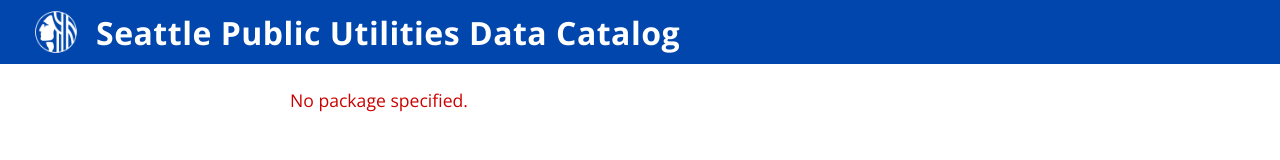
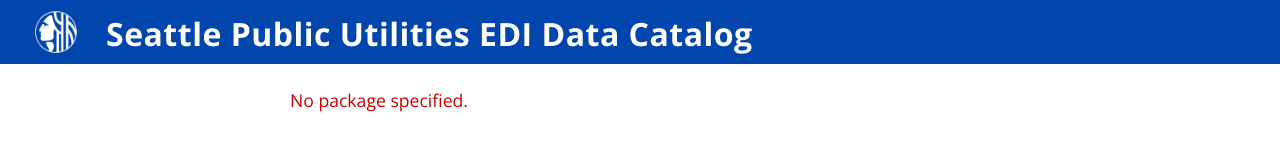
Before and after one commit to EDIorg/ezCatalog, a plain HTML site: page public/related_content.html in a window 1280 px wide. Drawn offline with nearby package versions, Linux system fonts and the light colour scheme.

```diff
--- a/public/related_content.html
+++ b/public/related_content.html
@@ -53,6 +53,7 @@
 }
   </script>
   <script src="https://use.fontawesome.com/releases/v5.3.1/js/all.js" crossorigin="anonymous" defer></script>
+  <script src="pasta.js" defer></script>
   <script defer>
     // --- DEBUG: Check if uCSV is loaded ---
     if (typeof uCSV === 'undefined') {
@@ -113,6 +114,8 @@
       }
     }
     document.addEventListener('DOMContentLoaded', function() {
+      // Set branding text from PASTA_CONFIG
+      if (typeof setBrandingText === 'function') setBrandingText();
       var pkgId = getParameterByName('package_id');
       displayDatasetTitleFromQuery();
       if (!pkgId) {
```
